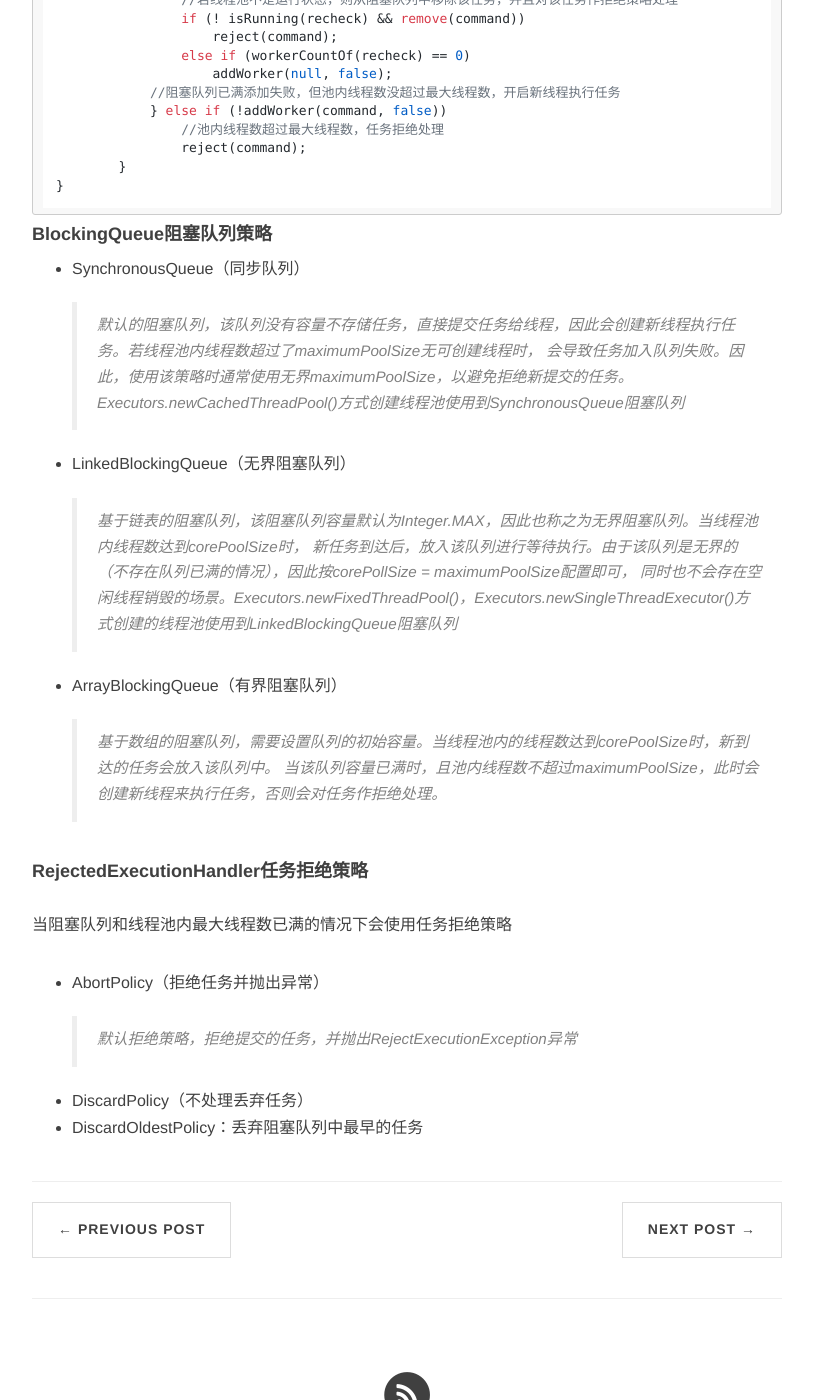
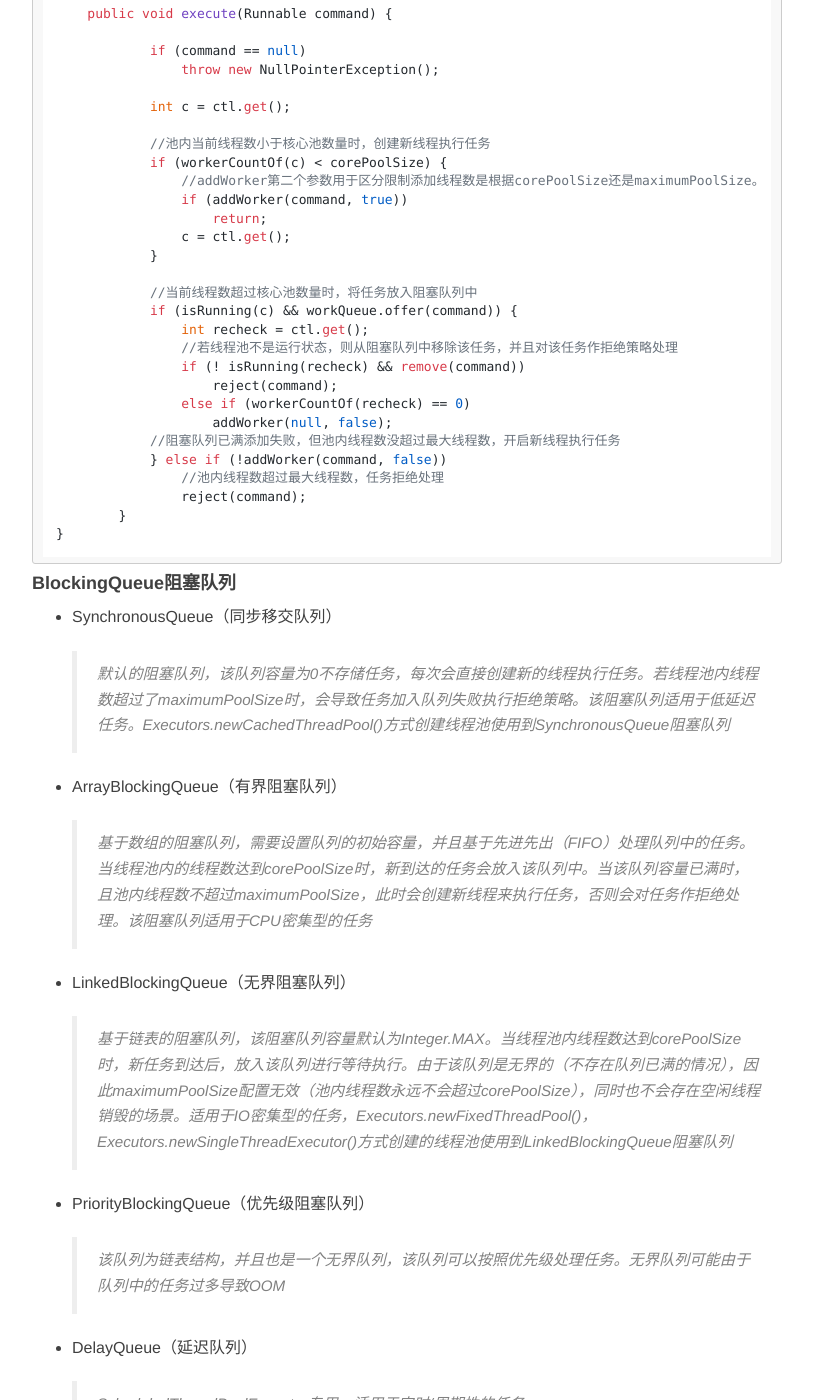
Before and after one commit to ZhouJianBoPro/ZhouJianBoPro.github.io, a Jekyll site: the page built from _posts/2022-09-22-ThreadPoolExecutor原理.md, in a window 1280 px wide and 1400 px high, scrolled down 2794 px. Shown: the whole window, without its empty margins (233-1046 px from the left). Built offline with Jekyll 4.4.1, drawn with Linux system fonts in a browser that asks for light colours; nearby versions of some CDN libraries; comment, search, counter and statistics services are not loaded; some of the changed text lies outside the part shown.

Commit message:
threadPoolExecutor update

````diff
--- a/_posts/2022-09-22-ThreadPoolExecutor原理.md
+++ b/_posts/2022-09-22-ThreadPoolExecutor原理.md
@@ -12,6 +12,20 @@ tags: [thread]
 
 #### 线程池的工作流程图
 ![线程池工作流程图](/images/threadpool.png)
+
+#### 线程池的五种状态
+```java
+private static final int RUNNING    = -1 << COUNT_BITS;
+private static final int SHUTDOWN   =  0 << COUNT_BITS;
+private static final int STOP       =  1 << COUNT_BITS;
+private static final int TIDYING    =  2 << COUNT_BITS;
+private static final int TERMINATED =  3 << COUNT_BITS;
+```
+- RUNNING: 可接受新任务并处理队列中的任务
+- SHUTDOWN: 不接受新任务，但可以处理队列中的任务
+- STOP：不接受新任务，不处理队列中的任务，中断正在进行中的任务
+- TIDYING：线程池内线程全部执行完毕，等待回收，进入TIDYING状态
+- TERMINATED：终止状态
 
 #### 线程池的创建
 线程池的创建是通过ThreadPoolExecutor来完成的，ThreadPoolExecutor继承AbstractExecutorService，而AbstractExecutor实现ExecutorService接口
@@ -93,22 +107,21 @@ public abstract class AbstractExecutorService implements ExecutorService {
 }
 ```
 
-#### BlockingQueue阻塞队列策略
-- SynchronousQueue（同步队列）
->默认的阻塞队列，该队列没有容量不存储任务，直接提交任务给线程，因此会创建新线程执行任务。若线程池内线程数超过了maximumPoolSize无可创建线程时，
-会导致任务加入队列失败。因此，使用该策略时通常使用无界maximumPoolSize，以避免拒绝新提交的任务。
-Executors.newCachedThreadPool()方式创建线程池使用到SynchronousQueue阻塞队列
+#### BlockingQueue阻塞队列
+- SynchronousQueue（同步移交队列）
+>默认的阻塞队列，该队列容量为0不存储任务，每次会直接创建新的线程执行任务。若线程池内线程数超过了maximumPoolSize时，会导致任务加入队列失败执行拒绝策略。该阻塞队列适用于低延迟任务。Executors.newCachedThreadPool()方式创建线程池使用到SynchronousQueue阻塞队列
+- ArrayBlockingQueue（有界阻塞队列）
+>基于数组的阻塞队列，需要设置队列的初始容量，并且基于先进先出（FIFO）处理队列中的任务。当线程池内的线程数达到corePoolSize时，新到达的任务会放入该队列中。当该队列容量已满时，且池内线程数不超过maximumPoolSize，此时会创建新线程来执行任务，否则会对任务作拒绝处理。该阻塞队列适用于CPU密集型的任务
 - LinkedBlockingQueue（无界阻塞队列）
->基于链表的阻塞队列，该阻塞队列容量默认为Integer.MAX，因此也称之为无界阻塞队列。当线程池内线程数达到corePoolSize时，
-新任务到达后，放入该队列进行等待执行。由于该队列是无界的（不存在队列已满的情况），因此按corePollSize = maximumPoolSize配置即可，
-同时也不会存在空闲线程销毁的场景。Executors.newFixedThreadPool()，Executors.newSingleThreadExecutor()方式创建的线程池使用到LinkedBlockingQueue阻塞队列
-- ArrayBlockingQueue（有界阻塞队列）
->基于数组的阻塞队列，需要设置队列的初始容量。当线程池内的线程数达到corePoolSize时，新到达的任务会放入该队列中。
-当该队列容量已满时，且池内线程数不超过maximumPoolSize，此时会创建新线程来执行任务，否则会对任务作拒绝处理。
+>基于链表的阻塞队列，该阻塞队列容量默认为Integer.MAX。当线程池内线程数达到corePoolSize时，新任务到达后，放入该队列进行等待执行。由于该队列是无界的（不存在队列已满的情况），因此maximumPoolSize配置无效（池内线程数永远不会超过corePoolSize），同时也不会存在空闲线程销毁的场景。适用于IO密集型的任务，Executors.newFixedThreadPool()，Executors.newSingleThreadExecutor()方式创建的线程池使用到LinkedBlockingQueue阻塞队列
+- PriorityBlockingQueue（优先级阻塞队列）
+>该队列为链表结构，并且也是一个无界队列，该队列可以按照优先级处理任务。无界队列可能由于队列中的任务过多导致OOM
+- DelayQueue（延迟队列）
+>ScheduledThreadPoolExecutor专用，适用于定时/周期性的任务
 
 #### RejectedExecutionHandler任务拒绝策略
-当阻塞队列和线程池内最大线程数已满的情况下会使用任务拒绝策略
-- AbortPolicy（拒绝任务并抛出异常）
->默认拒绝策略，拒绝提交的任务，并抛出RejectExecutionException异常
-- DiscardPolicy（不处理丢弃任务）
+针对有界队列，当阻塞队列和线程池内最大线程数已满的情况下会使用任务拒绝策略
+- AbortPolicy：默认拒绝策略，拒绝提交的任务，并抛出RejectExecutionException异常
+- DiscardPolicy：不处理丢弃任务，适用于日志或监控系统
 - DiscardOldestPolicy：丢弃阻塞队列中最早的任务
+- CallerRunsPolicy：由调用者执行，会影响任务的提交效率
````
Also changed, not shown: other parts of _posts/2022-09-22-ThreadPoolExecutor原理.md (+1 -1 lines).
